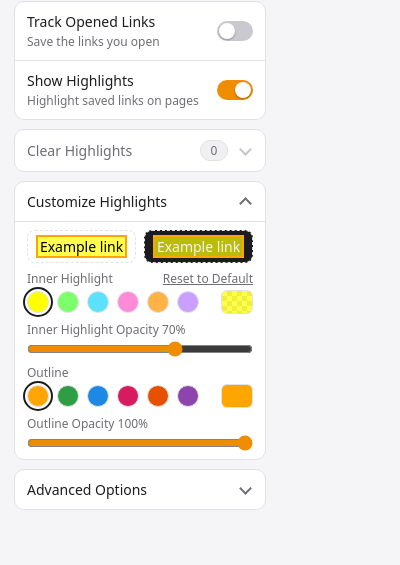
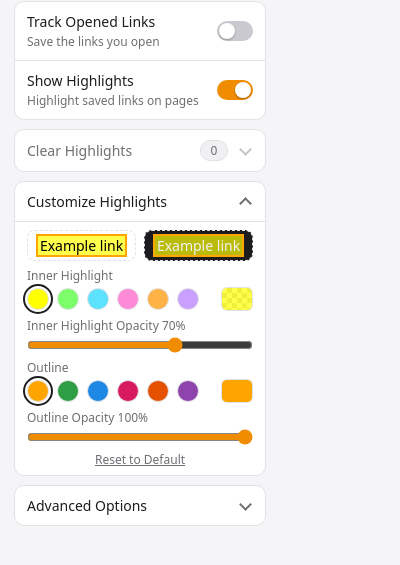
Before and after one commit to TiDeane/Link-Highlighter, a browser extension: page popup.html in a window 400 px wide. Both pictures are taken after a click on the button "Customize Highlights". Shown: the part 49-614 px from the top of the page. Drawn offline with Linux system fonts and the light colour scheme.

Commit message:
feat: move reset link under the customize controls

```diff
--- a/popup.css
+++ b/popup.css
@@ -273,8 +273,8 @@ body {
 .colors {
   display: flex;
   flex-direction: column;
-  gap: 7px;
-  padding: 8px 12px;
+  gap: 6px;
+  padding: 8px 12px 7px;
 }
 
 .previews {
@@ -284,7 +284,7 @@ body {
 
 .preview {
   flex: 1;
-  padding: 6px 4px;
+  padding: 5px 4px;
   border: 1px dashed var(--border);
   border-radius: 8px;
   text-align: center;
@@ -354,18 +354,14 @@ body {
 
 .field input[type="range"] {
   width: 100%;
+  height: 16px;
   margin: 0;
   accent-color: var(--accent);
 }
 
-.field-head {
-  display: flex;
-  align-items: baseline;
-  justify-content: space-between;
-}
-
 /* A small link-style button, used for Reset to Default */
 .text-button {
+  align-self: center;
   padding: 0;
   border: 0;
   background: none;
--- a/popup.html
+++ b/popup.html
@@ -64,10 +64,7 @@
 
           <!-- Swatches are added by popup.js, before the box that previews the chosen color -->
           <div class="field">
-            <div class="field-head">
-              <span class="field-label">Inner Highlight</span>
-              <button type="button" class="text-button" id="reset-colors">Reset to Default</button>
-            </div>
+            <span class="field-label">Inner Highlight</span>
             <div class="swatches" id="highlight-swatches">
               <span class="chosen-color" id="highlight-chosen" title="Chosen color and opacity"></span>
             </div>
@@ -89,6 +86,8 @@
             <label class="field-label" for="outline-opacity">Outline Opacity <span id="outline-opacity-value"></span></label>
             <input type="range" id="outline-opacity" min="0" max="1" step="0.05">
           </div>
+
+          <button type="button" class="text-button" id="reset-colors">Reset to Default</button>
         </div>
       </div>
     </div>
```
